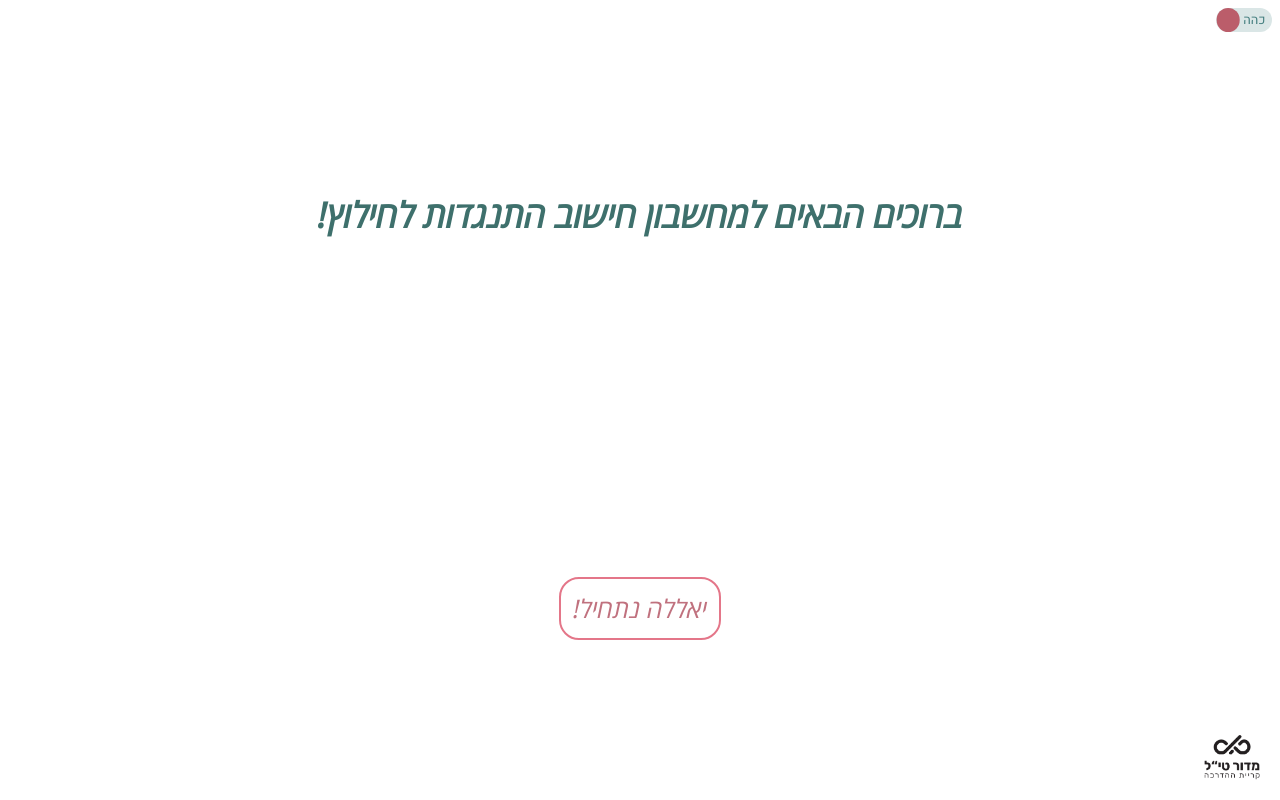
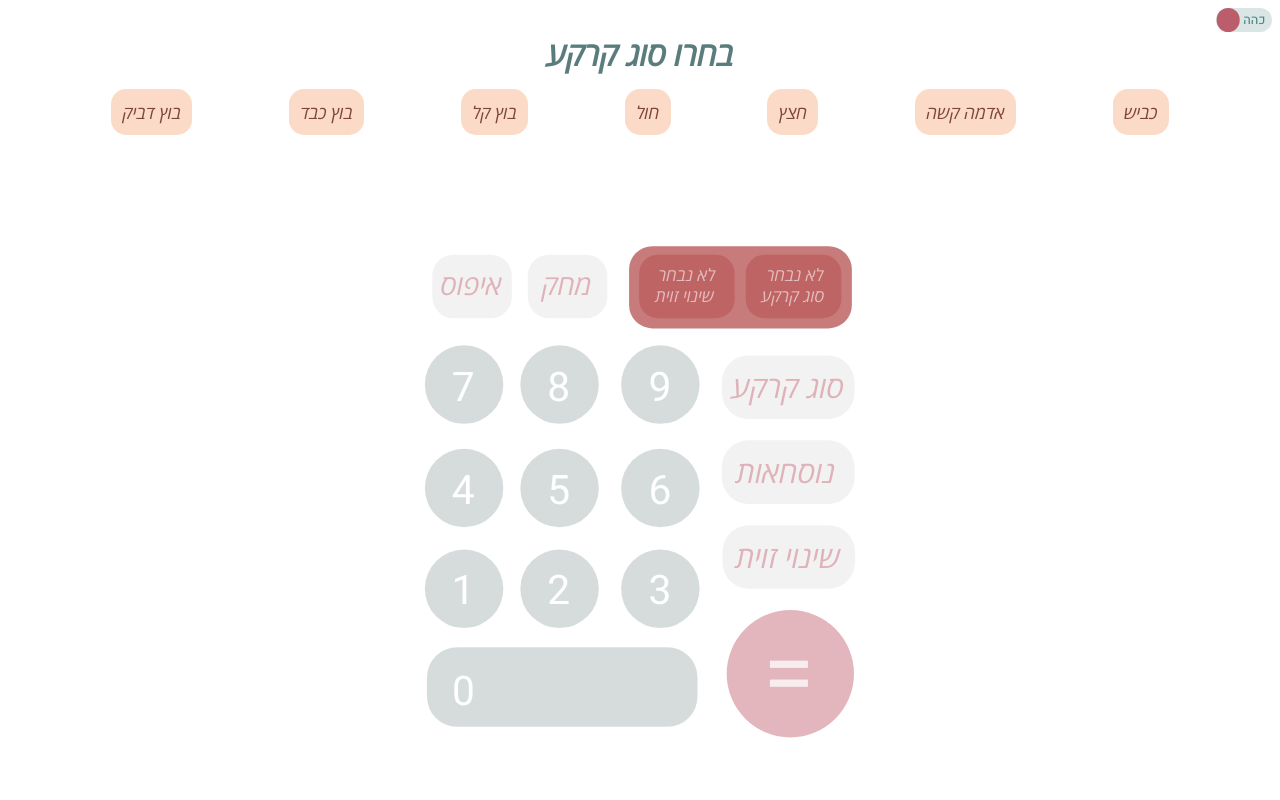
Before and after one commit to madortill/RescueCalculatorVer2, a Vue app: page / in a window 1280 px wide. Built offline with nearby package versions, Linux system fonts and the light colour scheme.

Commit message:
need to fix a few things with the disabled class + and the rotation betwwen staes

```diff
--- a/src/App.vue
+++ b/src/App.vue
@@ -73,8 +73,8 @@ export default {
   },
   data() {
     return {
-      page: 0,
-      // page: 2,
+      // page: 0,
+      page: 1,
       darkMode: false,
       result: null,
       showGlobalLoader: false,
--- a/src/components/CalculatingContainer.vue
+++ b/src/components/CalculatingContainer.vue
@@ -1,8 +1,15 @@
 <template>
     <div id="calculating-container" >
         <div :class="darkMode ? 'dark-mode' : 'light-mode'">
-            <div v-if="!MKnumber && !clickedStates.ground && !afterDelete" class='guidance'>בחרו סוג קרקע</div>
-            <div v-else-if="showGuidance && !chosenFormula && !clickedStates.formula && !clickedStates.ground && !afterDelete" class='guidance'>בחרו נוסחא</div>
+            <div v-show="clickedStates.ground" class='guidance'>בחרו סוג קרקע</div>
+            <div v-show="clickedStates.formula && !clickedStates.ground" class='guidance'>בחרו נוסחא</div>
+            <div v-show="clickedStates.degree && !clickedStates.formula && !clickedStates.ground && !showOptions" class='guidance'>תרצו לשנות את כיוון הזוית?
+                <div class="degree-inner-container">
+                    <div class="item" @click="changeDegreeFlag">כן</div>
+                    <div class="item" @click="close">לא</div>
+                </div>
+            </div>
+            <div v-show="clickedStates.degree && !clickedStates.formula && !clickedStates.ground && showOptions" class='guidance'>בחרו את הזוית הרצויה</div>
         </div>
 
         <div class="ground-container" v-show="clickedStates.ground" :class="darkMode ? 'dark-mode' : 'light-mode'">
@@ -26,14 +33,7 @@
         </div>
 
         <div class="degree-outer-container" v-show="clickedStates.degree" :class="darkMode ? 'dark-mode' : 'light-mode'">
-            <div v-if="degreeFlag">
-                <div class="degreeTitle">תרצו לשנות את כיוון הזוית?</div>
-                <div class="degree-inner-container">
-                    <div class="item" @click="changeDegreeFlag">כן</div>
-                    <div class="item" @click="close">לא</div>
-                </div>
-            </div>
-            <div v-else-if="showOptions">
+            <div v-if="showOptions">
                 <div class="degreeTitle">בחרו את הזוית הרצויה</div>
                 <div class="degree-inner-container">
                     <div
@@ -66,12 +66,10 @@ name: "calculating-container",
 props: ['chosenValueString', 'clickedStates', 'darkMode', 'stringBtn'],
 data() {
   return {
-    showGuidance: false,
     MKnumber: null,
     MTSnumber: null,
     degreeNum: null,
     degreeFactor: null,
-    afterDelete: false,
     safetyFactor: 1.25,
     formulasArr: [
         {
@@ -223,7 +221,6 @@ methods: {
     chooseGround(ground) {
         setTimeout(() => {
             this.MKnumber = ground.factor;
-            this.showGuidance = true;
             this.$emit("MKinfo", ground);
             this.$emit("clickedBtn", "ground");
             // this.$emit("resetButtonState");
@@ -320,7 +317,6 @@ methods: {
         this.MTSnumber = null;
         this.degreeNum = null;
         this.localChosenBtn = '';
-        this.afterDelete = true;
         this.localString = '';
         this.result= null;
         this.calculationTriggered = false; // Reset calculation flag
@@ -535,12 +531,10 @@ created() {
 }
 
 #calculating-container {
-    width: 92%;
-    height: 23%;
-    position: absolute;
-    top: 1.75rem;
-    right: 50%;
-    transform: translateX(50%);
+    width: 100%;
+    height: 30%;
+    display: flex;
+    flex-direction: column;
     border-radius: 2rem;
     font-size: 1.1rem;
     font-weight: 550;
@@ -548,9 +542,7 @@ created() {
 }
 
 .charStyle {
-    position: absolute;
-    left: 50%;
-    transform: translateX(-50%);
+    margin: 1.5rem 0.2rem;
     width: 100vw;
     text-align: center;
     font-size: 1.65rem;
@@ -563,23 +555,18 @@ created() {
 }
 
 .formula-container {
-    position: absolute;
     display: flex;
-    flex-wrap: wrap;
-    align-items: center;
     justify-content: center;
     text-align: center;
     border-radius: 15px;
-    width: 100%;
-    height: 100%;
-
+    margin: 0.4rem 0.5rem;
 }
 
 .formula-options {
-    padding: 0.25rem;
-    width: 75%;
+    align-content: center;
+    padding: 0.45rem;
     border-radius: 15px;
-    margin: 0.1rem;
+    margin: 0.2rem;
     z-index: 23;
     color: black;
 }
@@ -597,37 +584,34 @@ created() {
 
 
 .ground-container {
-    position: absolute;
-    top: 1.5rem;
     display: flex;
     flex-wrap: wrap;
     justify-content: space-evenly;
     text-align: center;
     border-radius: 15px;
-    width: 100%;
+    margin: 0.6rem 1.2rem;
 }
 
 .degree-outer-container {
-    position: absolute;
-    top: 3.5rem;
     display: flex;
     flex-wrap: wrap;
     justify-content: space-evenly;
     text-align: center;
     border-radius: 15px;
-    width: 100%;
 }
 
 .degree-inner-container {
     margin-top: 1.5rem;
     display: flex;
-    flex-wrap: wrap;
-    justify-content: space-evenly;
+    justify-content: center;
     text-align: center;
     border-radius: 15px;
     width: 100%;
 }
 
+.degree-inner-container .item {
+    font-size: 1.2rem;
+}
 .item {
     padding: 0.7rem;
     margin: 0.3rem;
@@ -684,7 +668,7 @@ created() {
 .calc {
     direction: ltr;
     text-align: left;
-    margin-top: 5rem;
+    margin: 3rem 0.8rem;
     font-family: 'Heebo';
 }
 .dark {
--- a/src/components/Calculator2SVG.vue
+++ b/src/components/Calculator2SVG.vue
@@ -5,19 +5,19 @@
     </g>
     <g id="Layer_3" data-name="Layer 3">
       <!-- Row 1 -->
-    <g class="button" :class="{'disabled': currState.formula || currState.degree || currState.ground}">
+    <g class="button" :class="{'disabled': currState.formula || currState.degree || currState.ground, 'disabled' : true}">
         <ellipse class="cls-1" cx="60" cy="555" rx="37" ry="37" />
         <text :class="['cls-4', { 'light-text': !isDark }]" transform="translate(75 200) scale(.999)">
             <tspan x="-5" y="370">1</tspan>
         </text>
     </g>
-    <g class="button" :class="{'disabled': currState.formula || currState.degree || currState.ground}">
+    <g class="button" :class="{'disabled': currState.formula || currState.degree || currState.ground, 'disabled' : true}">
         <ellipse class="cls-1" cx="150" cy="555" rx="37" ry="37" />
         <text :class="['cls-4', { 'light-text': !isDark }]" transform="translate(157.5 200) scale(.999)">
             <tspan x="2.5" y="370">2</tspan>
         </text>
     </g>
-    <g class="button" :class="{'disabled': currState.formula || currState.degree || currState.ground}">
+    <g class="button" :class="{'disabled': currState.formula || currState.degree || currState.ground, 'disabled' : true}">
         <ellipse class="cls-1" cx="245" cy="555" rx="37" ry="37" />
         <text :class="['cls-4', { 'light-text': !isDark }]" transform="translate(240 200) scale(.999)">
             <tspan x="15.5" y="370">3</tspan>
@@ -25,19 +25,19 @@
     </g>
 
     <!-- Row 2 -->
-    <g class="button" :class="{'disabled': currState.formula || currState.degree || currState.ground}">
+    <g class="button" :class="{'disabled': currState.formula || currState.degree || currState.ground, 'disabled' : true}">
         <ellipse class="cls-1" cx="60" cy="460" rx="37" ry="37" />
         <text :class="['cls-4', { 'light-text': !isDark }]" transform="translate(75 300) scale(.999)">
             <tspan x="-5" y="175">4</tspan>
         </text>
     </g>
-    <g class="button" :class="{'disabled': currState.formula || currState.degree || currState.ground}">
+    <g class="button" :class="{'disabled': currState.formula || currState.degree || currState.ground, 'disabled' : true}">
         <ellipse class="cls-1" cx="150" cy="460" rx="37" ry="37" />
         <text :class="['cls-4', { 'light-text': !isDark }]" transform="translate(157.5 300) scale(.999)">
             <tspan x="2.5" y="175">5</tspan>
         </text>
     </g>
-    <g class="button" :class="{'disabled': currState.formula || currState.degree || currState.ground}">
+    <g class="button" :class="{'disabled': currState.formula || currState.degree || currState.ground, 'disabled' : true}">
         <ellipse class="cls-1" cx="245" cy="460" rx="37" ry="37" />
         <text :class="['cls-4', { 'light-text': !isDark }]" transform="translate(240 300) scale(.999)">
             <tspan x="15.5" y="175">6</tspan>
@@ -45,19 +45,19 @@
     </g>
 
     <!-- Row 3 -->
-    <g class="button" :class="{'disabled': currState.formula || currState.degree || currState.ground}">
+    <g class="button" :class="{'disabled': currState.formula || currState.degree || currState.ground, 'disabled' : true}">
         <ellipse class="cls-1" cx="60" cy="362.5" rx="37" ry="37" />
         <text :class="['cls-4', { 'light-text': !isDark }]" transform="translate(75 400) scale(.999)">
             <tspan x="-5" y="-22.5">7</tspan>
         </text>
     </g>
-    <g class="button" :class="{'disabled': currState.formula || currState.degree || currState.ground}">
+    <g class="button" :class="{'disabled': currState.formula || currState.degree || currState.ground, 'disabled' : true}">
         <ellipse class="cls-1" cx="150" cy="362.5" rx="37" ry="37" />
         <text :class="['cls-4', { 'light-text': !isDark }]" transform="translate(157.5 400) scale(.999)">
             <tspan x="2.5" y="-22.5">8</tspan>
         </text>
     </g>
-    <g class="button" :class="{'disabled': currState.formula || currState.degree || currState.ground}">
+    <g class="button" :class="{'disabled': currState.formula || currState.degree || currState.ground, 'disabled' : true}">
         <ellipse class="cls-1" cx="245" cy="362.5" rx="37" ry="37" />
         <text :class="['cls-4', { 'light-text': !isDark }]" transform="translate(240 400) scale(.999)">
             <tspan x="15.5" y="-22.5">9</tspan>
@@ -65,28 +65,28 @@
     </g>
 
     <!-- 0 Button -->
-    <g class="button" :class="{'disabled': currState.formula || currState.degree || currState.ground}">
+    <g class="button" :class="{'disabled': currState.formula || currState.degree || currState.ground, 'disabled' : true}">
         <rect class="cls-1" x="25" y="610" width="255" height="75" rx="28.45" ry="28.45" />
         <text :class="['cls-4', { 'light-text': !isDark }]" transform="translate(160 490) scale(.999)">
             <tspan x="-90" y="175">0</tspan>
         </text>
     </g>
 
-    <g class="button" :class="{'disabled': currState.formula || currState.degree || currState.ground}">
+    <g class="button" :class="{'disabled': currState.formula || currState.degree || currState.ground, 'disabled' : true}">
           <rect class="cls-5" x="120" y="240" width="75" height="60"  rx="20" ry="20" />
           <text  class="cls-4 differentSize" :style="{ fontSize: '1.65rem  !important'}"  transform="translate(355 495) scale(.999)">
               <tspan x="-175" y="-217.5">מחק</tspan>
           </text>
       </g>
 
-      <g class="button" :class="{'disabled': currState.formula || currState.degree || currState.ground}">
+      <g class="button" :class="{'disabled': currState.formula || currState.degree || currState.ground, 'disabled' : true}">
           <rect class="cls-5" x="30" y="240" width="75" height="60"  rx="20" ry="20" />
           <text  class="cls-4 differentSize" :style="{ fontSize: '1.65rem  !important'}"  transform="translate(355 495) scale(.999)">
               <tspan x="-260" y="-217.5">איפוס</tspan>
           </text>
       </g>
 
-      <g class="button" :class="{'disabled': currState.formula || currState.degree || currState.ground}">
+      <g class="button" :class="{'disabled': currState.formula || currState.degree || currState.ground, 'disabled' : true}">
           <ellipse class="cls-5 equal" cx="367.5" cy="635" rx="60" ry="60" />
           <text class="cls-3" :style="{ fontSize: '5.5rem'}" transform="translate(365 395) scale(.999)">
               <tspan x="25" y="270" :style="{ fill: 'white'}">=</tspan>
@@ -94,7 +94,7 @@
       </g>
 
 
-      <g id="ground-btn" class="button"  @click="handleGround" :class="{'disabled': currState.degree || currState.formula}">
+      <g class="button" :class="{'disabled': currState.degree || currState.formula, 'disabled' : true}">
           <rect class="cls-5" x="635" y="563" width="60" height="125" rx="25" ry="25" transform="translate(-260 1030) rotate(-90)" />
           <g transform="translate(0, 0)">
               <text class="cls-2" text-anchor="middle" x="365" y="375">סוג קרקע</text>
@@ -103,7 +103,7 @@
 
       <g>
         <rect  x="95.5" y="375.5" width="77.5" height="210" rx="22" ry="22" transform="translate(-160 405) rotate(-90)" :class="isDark ? 'dark-button' : 'light-button'" />
-          <g :class="{'disabled': currState.formula || currState.degree || currState.ground}">
+          <g :class="{'disabled': !MKfound || currState.formula || currState.degree || currState.ground} ">
           <rect  x="90" y="475.5" width="60" height="90" rx="17.78" ry="17.78" transform="translate(-150 390) rotate(-90)" :class="isDark ? 'dark-button' : 'light-button'" />
           <text class="cls-2" :transform="'translate(65 265) scale(0.999)'" text-anchor="middle" alignment-baseline="middle"  :class="['center-text', isDark ? 'dark-text' : 'light-text']">
               <tspan v-if="MKfound" :x="305" :y="10" :style="{ fontSize: '2rem'}">{{ MKinfo.factor }}</tspan>
@@ -115,8 +115,9 @@
               <tspan :x="305" :y="0" :style="{ fontSize: '1rem'}"> לא נבחר </tspan>
               <tspan :x="305" :y="20" :style="{ fontSize: '1rem'}">סוג קרקע</tspan>
            </text>
+           </g>
 
-           <g :class="{'disabled': currState.formula || currState.degree || currState.ground}">
+           <g :class="{'disabled': !degreeFound || currState.formula || currState.degree || currState.ground}">
           <rect  x="90" y="375" width="60" height="90" rx="17.78" ry="17.78" transform="translate(-150 390) rotate(-90)" :class="isDark ? 'dark-button' : 'light-button'" />
           <text class="cls-2" :transform="'translate(65 265) scale(0.999)'" text-anchor="middle" alignment-baseline="middle"  :class="['center-text', isDark ? 'dark-text' : 'light-text']">
               <tspan v-if="degreeFound" :x="205" :y="10" :style="{ fontSize: '2rem'}">{{ degreeInfo.factor }}</tspan>
@@ -129,11 +130,9 @@
             <tspan :x="205" :y="20" :style="{ fontSize: '1rem'}">  שינוי זוית</tspan>
           </text>
           </g>
-
-          </g>
       </g>
 
-      <g id="degree-btn" class="button" :class="{'disabled': currState.ground || currState.formula}">
+      <g class="button" :class="{'disabled': currState.ground || currState.formula, 'disabled' : true}">
           <rect class="cls-5" x="475" y="563.5" width="60" height="125" rx="25" ry="25" transform="translate(-260 1030) rotate(-90)" />
           <g transform="translate(0, 0)">
               <text class="cls-2" text-anchor="middle" x="365" y="535">שינוי זוית</text>
@@ -141,11 +140,11 @@
       </g>
 
 
-      <g id="formula-btn" class="button" :class="{'disabled': currState.ground || currState.degree}">
+      <g class="button" :class="{'disabled': currState.ground || currState.degree, 'disabled' : true}">
           <rect class="cls-5" x="130" y="243" width="60" height="125" rx="25" ry="25" transform="translate(60 605) rotate(-90)" />
-          <text class="cls-2" transform="translate(280 280) scale(0.999)">
-              <tspan x="130" y="175">נוסחאות</tspan>
-          </text>
+          <g class="cls-2" transform="translate(280 280) scale(0.999)">
+              <text x="130" y="175">נוסחאות</text>
+          </g>
       </g>
     </g>
   </svg>
@@ -163,6 +162,25 @@
             formula: undefined,
             ground: undefined,
             degree: undefined
+          }
+      }
+  },
+  mounted() {
+    // Automatically check and add listeners on component mount
+    this.addListeners();
+  },
+  watch: {
+  // Reactively watch for state changes to add/remove listeners
+  clickedStates: {
+    deep: true,
+    handler(newStates) {
+      const allStatesFalse = !newStates.formula &&
+                             !newStates.ground &&
+                             !newStates.degree;
+
+      if (allStatesFalse) {
+        this.addListeners();
+      }
     }
   }
 },
@@ -186,52 +204,68 @@
   methods: {
     handleGround() {
     this.$emit('clickedBtn', 'ground');
-    this.addFormulaListener(); // Add listener for "formula" button after clicking "ground"
   },
   handleFormula() {
     this.$emit('clickedBtn', 'formula');
-    this.addDegreeListener();
-    this.addRemainingListeners(); // Add listener for "degree" button after clicking "formula"
   },
   handleDegree() {
     this.$emit('clickedBtn', 'degree');
     // Add listeners for all other buttons after clicking "degree"
   },
-  addFormulaListener() {
-    const formulaBtn = document.getElementById("formula-btn");
-    if (formulaBtn) {
-      formulaBtn.addEventListener("click", this.handleFormula);
+  addListeners() {
+  // Check if all states are false before adding listeners
+  const allStatesFalse = !this.clickedStates.formula &&
+                         !this.clickedStates.ground &&
+                         !this.clickedStates.degree;
+
+  if (allStatesFalse) {
+    // Ensure listeners are added to all groups with "button" class
+    const buttonGroups = document.querySelectorAll("g.button"); // Ensure SVG group elements are targeted
+    console.log("Adding listeners to buttons:", buttonGroups.length);
+    buttonGroups.forEach((button) => {
+        button.addEventListener("click", this.getInfo);
+        button.classList.remove("disabled"); // Enable button interactions
+
+    });
   }
 },
-  addDegreeListener() {
-    const degreeBtn = document.getElementById("degree-btn");
-    if (degreeBtn) {
-      degreeBtn.addEventListener("click", this.handleDegree);
+getInfo(event) {
+  // Initialize the children array from the current target
+  if (this.childrenArr.length === 0) {
+    this.childrenArr = Array.from(event.currentTarget.children);
   }
-  },
-  addRemainingListeners() {
-    const buttonGroups = document.querySelectorAll(".button");
-    buttonGroups.forEach((button) => {
-      if (!button.id.includes("formula") && !button.id.includes("degree")) {
-        button.addEventListener("click", this.getInfo);
+
+  for (let i = 0; i < this.childrenArr.length; i++) {
+    const currentChild = this.childrenArr[i];
+
+    if (currentChild.children && currentChild.children.length > 0) {
+      this.childrenArr = Array.from(currentChild.children);
+      this.getInfo({ currentTarget: currentChild }); // Pass the current child for further processing
+      return; // Prevent further processing of siblings after recursion
     }
-    });
-  },
-      getInfo(event) {
-          if (this.childrenArr.length === 0) {
-              this.childrenArr = event.currentTarget.children;
-          }
-          for (let i = 0; i < this.childrenArr.length; i++) {
-              if ((this.childrenArr[i].children).length > 1) {
-                  this.childrenArr = this.childrenArr[i].children;
-                  this.getInfo(this.childrenArr);
-              } else if (this.childrenArr[i].tagName === 'text' ) {
-                  this.chosenBtn = this.childrenArr[i].textContent;
+
+    if (currentChild.tagName === 'text') {
+      this.chosenBtn = currentChild.textContent.trim(); // Trim whitespace for consistent values
+
       this.childrenArr = [];
       this.$emit('chosen-btn', this.chosenBtn);
+
+      // Trigger specific actions based on the chosen button
+      if (this.chosenBtn === 'נוסחאות') {
+        this.handleFormula();
+      } else if (this.chosenBtn === 'סוג קרקע') {
+        this.handleGround();
+      } else if (this.chosenBtn === 'שינוי זוית') {
+        this.handleDegree();
+      }
+      return; // Exit after finding the relevant button
     }
   }
-  },
+
+  // Reset the children array after processing
+  // this.childrenArr = [];
+}
+
   },
   };
 </script>
@@ -343,7 +377,8 @@ fill: #000;
   opacity: 0.75;;
 }
 
-.button.disabled {
+.button.disabled,
+.disabled {
   opacity: 0.5;
   pointer-events: none;
 }
--- a/src/components/MainScreen.vue
+++ b/src/components/MainScreen.vue
@@ -1,7 +1,5 @@
 <template>
   <div div id="main-screen" :style="{ backgroundColor: darkMode ? 'black' : 'white' }">
-
-
 
     <!-- <div v-else> -->
         <Calculator2SVG
@@ -59,8 +57,8 @@ export default {
       chosenValueString: null,
       stringBtn: '',
       clickedStates: {
+        ground: true,
         formula: false,
-        ground: false,
         degree: false,
       },
       MKinfo: null,
@@ -81,18 +79,34 @@ export default {
       this.degreeInfo = degree;
     },
     handleClicked(btn) {
+    const stateOrder = ["ground", "formula", "degree"];
+    const currentIndex = stateOrder.findIndex(state => this.clickedStates[state]);
+    if (currentIndex !== -1) {
+      Object.keys(this.clickedStates).forEach(name => {
+        this.clickedStates[name] = false;
+      });
+
+      const nextIndex = (currentIndex + 1) % (stateOrder.length + 1);
+
+      if (nextIndex < stateOrder.length) {
+        const nextState = stateOrder[nextIndex];
+        this.clickedStates[nextState] = true;
+      }
+    } else {
       const currentState = this.clickedStates[btn];
       Object.keys(this.clickedStates).forEach(name => {
         this.clickedStates[name] = false;
       });
       this.clickedStates[btn] = !currentState;
-    },
+    }
+    // console.log(this.clickedStates);
+  },
     sendToNext(page) {
       this.$emit("nextScreen", page);
     },
     handleChosenBtn(chosenBtn) {
       this.counter++;
-      // console.log(chosenBtn);
+      console.log(chosenBtn);
       if (Number(chosenBtn) || Number(chosenBtn) === 0) {
           this.chosenValueString = String(chosenBtn)+String(this.counter);
       } else {
```
Lines whose indentation alone changed are shown as unchanged.
